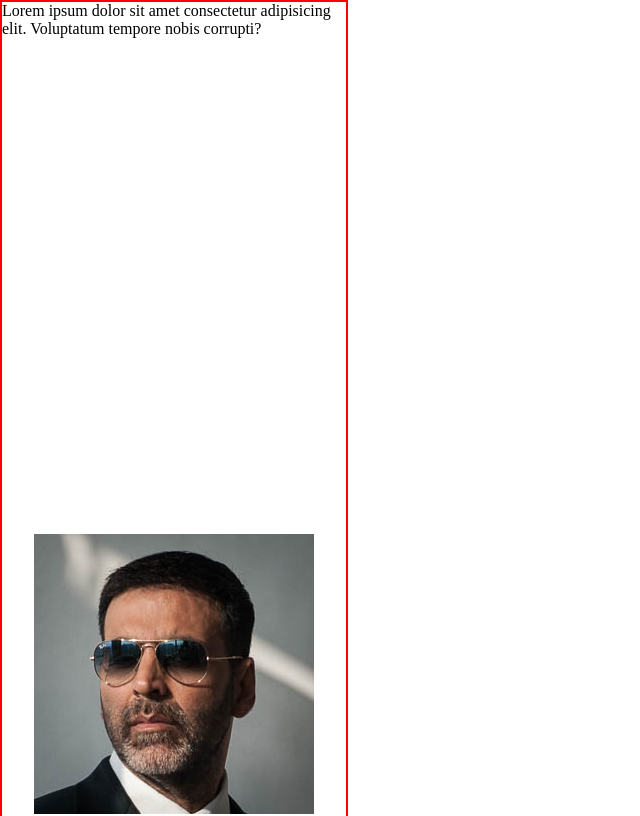
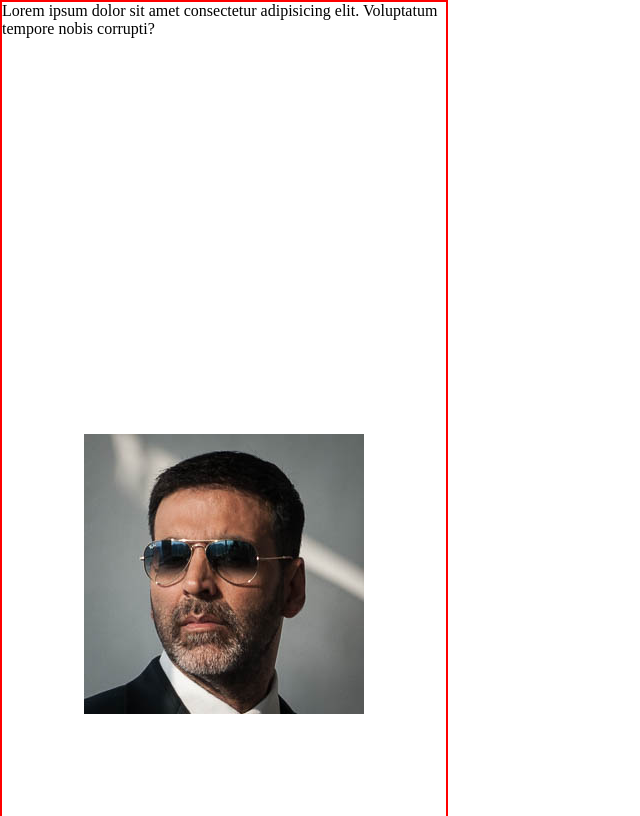
Before and after one commit to AnkurRajneta/Web-Development, a plain HTML site: page Chapter3/background.html in a window 1280 px wide. Shown: the top 816 px of the page, without its empty margins (0-640 px from the left). Drawn offline with Linux system fonts and the light colour scheme.

Commit message:
changed height and width

```diff
--- a/Chapter3/background.html
+++ b/Chapter3/background.html
@@ -14,8 +14,8 @@
         }
 
         .container {
-            width: 344px;
-            height: 1344px;
+            width: 444px;
+            height: 1144px;
             border: 2px solid red;
             background-image: url('akshay.jpg');
             background-repeat: no-repeat;
```
